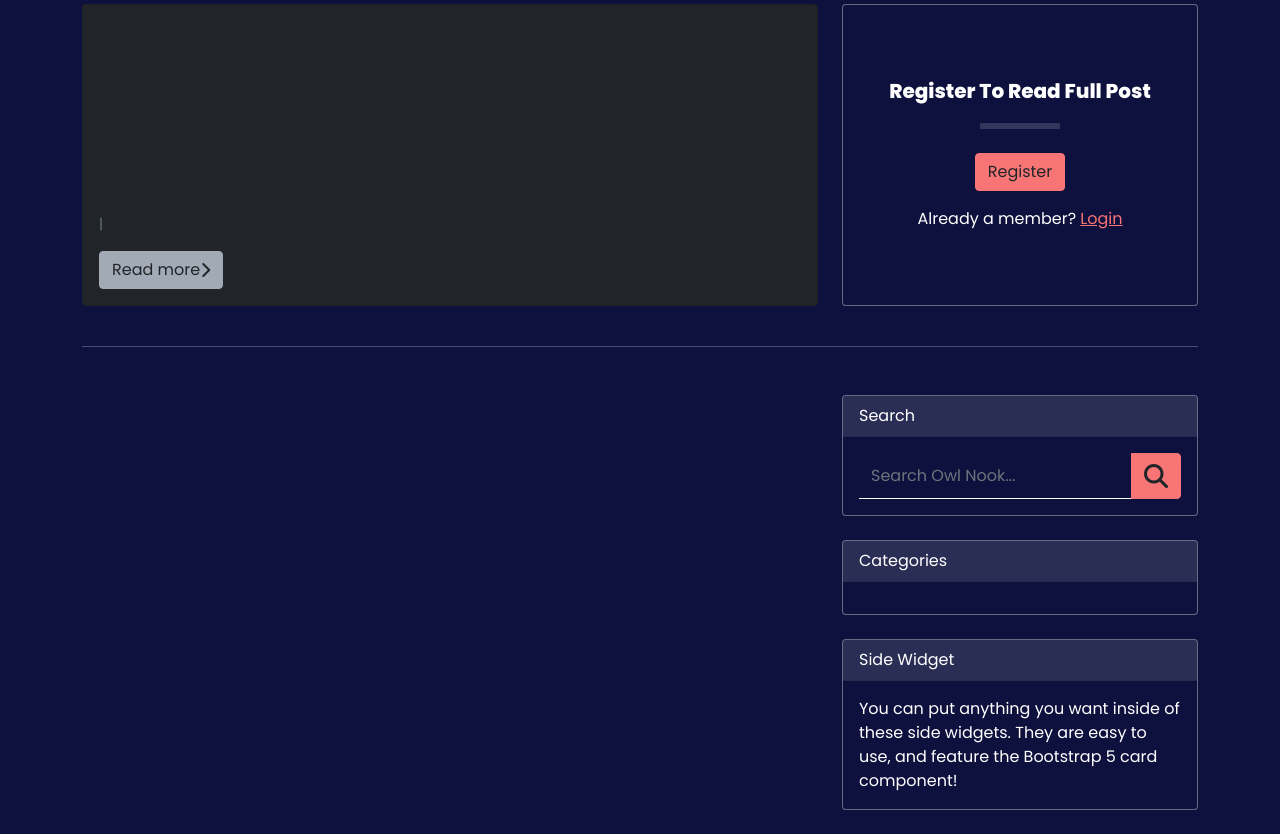
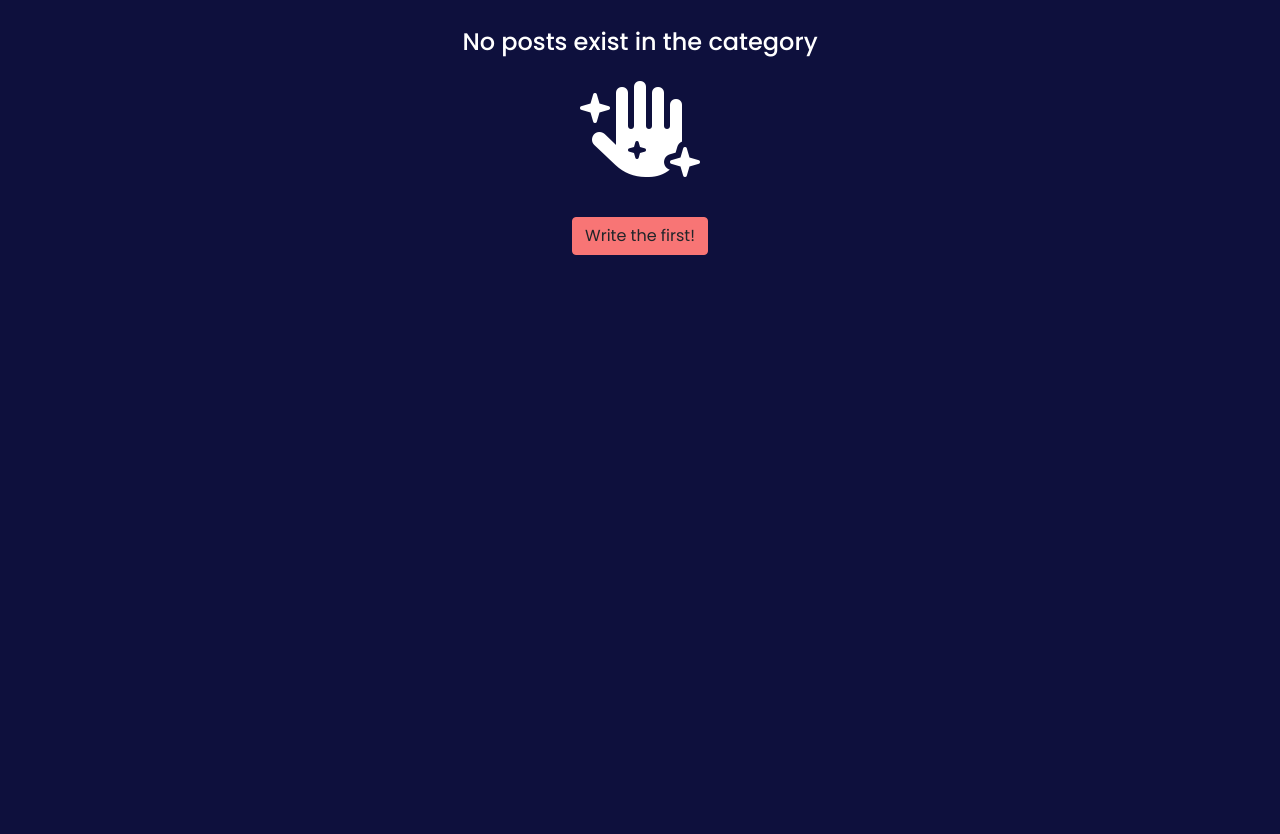
Before and after one commit to datonex/owl-nook-dx, a Django app: template blog/templates/blog/category.html in a window 1280 px wide. Shown: the part 146-980 px from the top of the page. After the commit the page ends 401 px from the top, so only its background shows below. Run offline with Django 3.2, Linux system fonts and the light colour scheme; the template is opened without the code that fills it, so the values that code supplies are empty; some libraries are stand-ins or nearby versions.

Commit message:
Add template if category has no posts

```diff
--- a/blog/templates/blog/category.html
+++ b/blog/templates/blog/category.html
@@ -15,6 +15,7 @@
 {% block content %}
 <div class="container home-posts">
   <h1 class="text-capitalize">Category: {{ category }}</h1>
+  {% if category_posts %}
     <!-- Blog entries-->
     <div class="row">
       <!-- Featured posts -->
@@ -82,7 +83,7 @@
               <div class="card mb-4 bg-white">
                 <a href="{% url 'post_detail' post.slug %}" class="main-post">
                   {% if "placeholder" in post.featured_image.url %}
-                  <img class="card-img-top" src="https://res.cloudinary.com/datonex/image/upload/v1640619246/imadnfnd5k4y1pgaw9xu.jpg"/>
+                    <img class="card-img-top" src="https://res.cloudinary.com/datonex/image/upload/v1640619246/placeholder.jpg"/>
                   {% else %}
                     <img class="card-img-top" src=" {{ post.featured_image.url }}"/>
                   {% endif %}
@@ -158,6 +159,19 @@
         </div>
       </div>
     </div>
+  {% else %}
+    <div class="mt-3 d-flex flex-column justify-content-center align-items-center">
+      <h4 class="text-center mt-3">
+        No posts exist in the category
+      </h4>
+      <div class="text-center my-3">
+        <i class="fa-solid fa-hand-sparkles fa-6x"></i>
+      </div>
+      <div class="text-center mt-4">
+        <a href="{% url 'add_post' %}" class="btn btn-coral mx-auto"> Write the first!</a>
+      </div>
+    </div>
+  {% endif %}
 </div>
 {% endblock %}
 {% block postload_js %}
```
Lines whose indentation alone changed are shown as unchanged.
